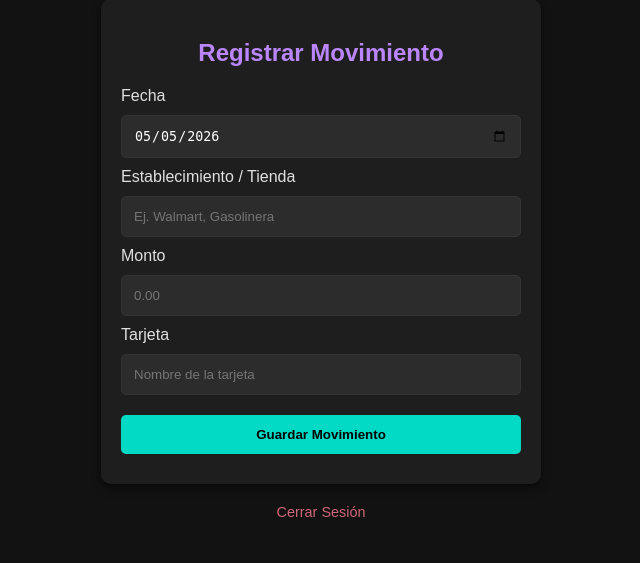
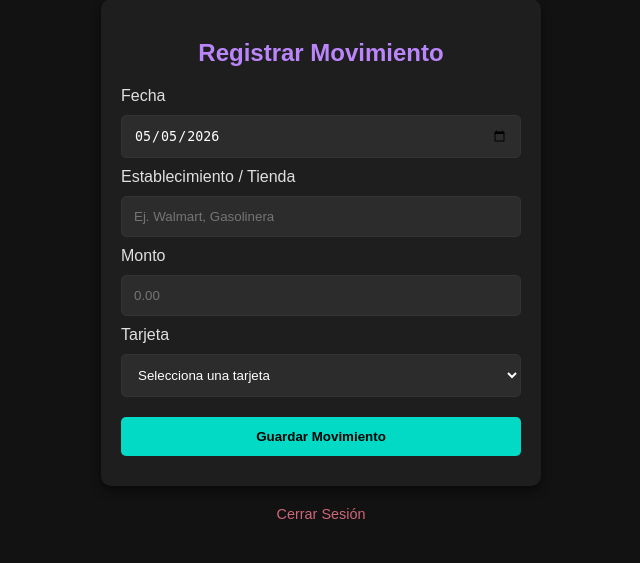
Before and after one commit to arosalesp73/control-gastos-tarjetas, a FastAPI app: template templates/index.html in a window 1280 px wide. Shown: the part 29-592 px from the top of the page, without its empty margins (319-959 px from the left). Run offline with FastAPI, Linux system fonts and the light colour scheme; the template is opened without the code that fills it, so the values that code supplies are empty.

Commit message:
Update index.html

```diff
--- a/templates/index.html
+++ b/templates/index.html
@@ -31,8 +31,13 @@
 
             <label>Tarjeta</label>
             <!-- Por ahora es texto, luego será un menú desplegable dinámico -->
-            <input type="text" name="tarjeta" placeholder="Nombre de la tarjeta" required>
-
+            <select name="tarjeta" class="form-control" required>
+                <option value="" disabled selected>Selecciona una tarjeta</option>
+                <option value="BBVA Perla">BBVA Perla</option>
+                <option value="Nu">Nu</option>
+                <option value="Mercado Pago">Mercado Pago</option>
+                <option value="Efectivo">Efectivo</option>
+            </select>
             <button type="submit">Guardar Movimiento</button>
         </form>
     </div>
```
